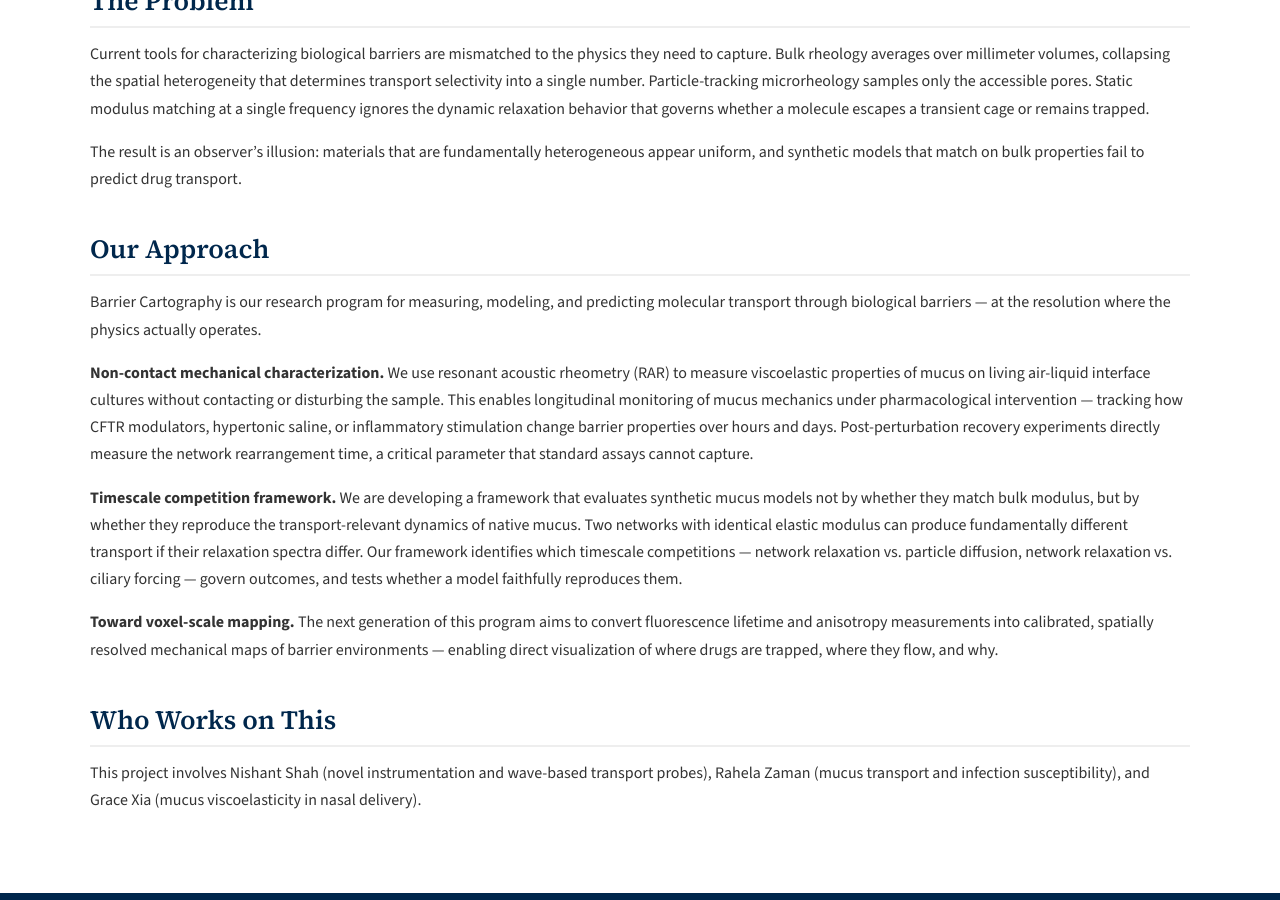
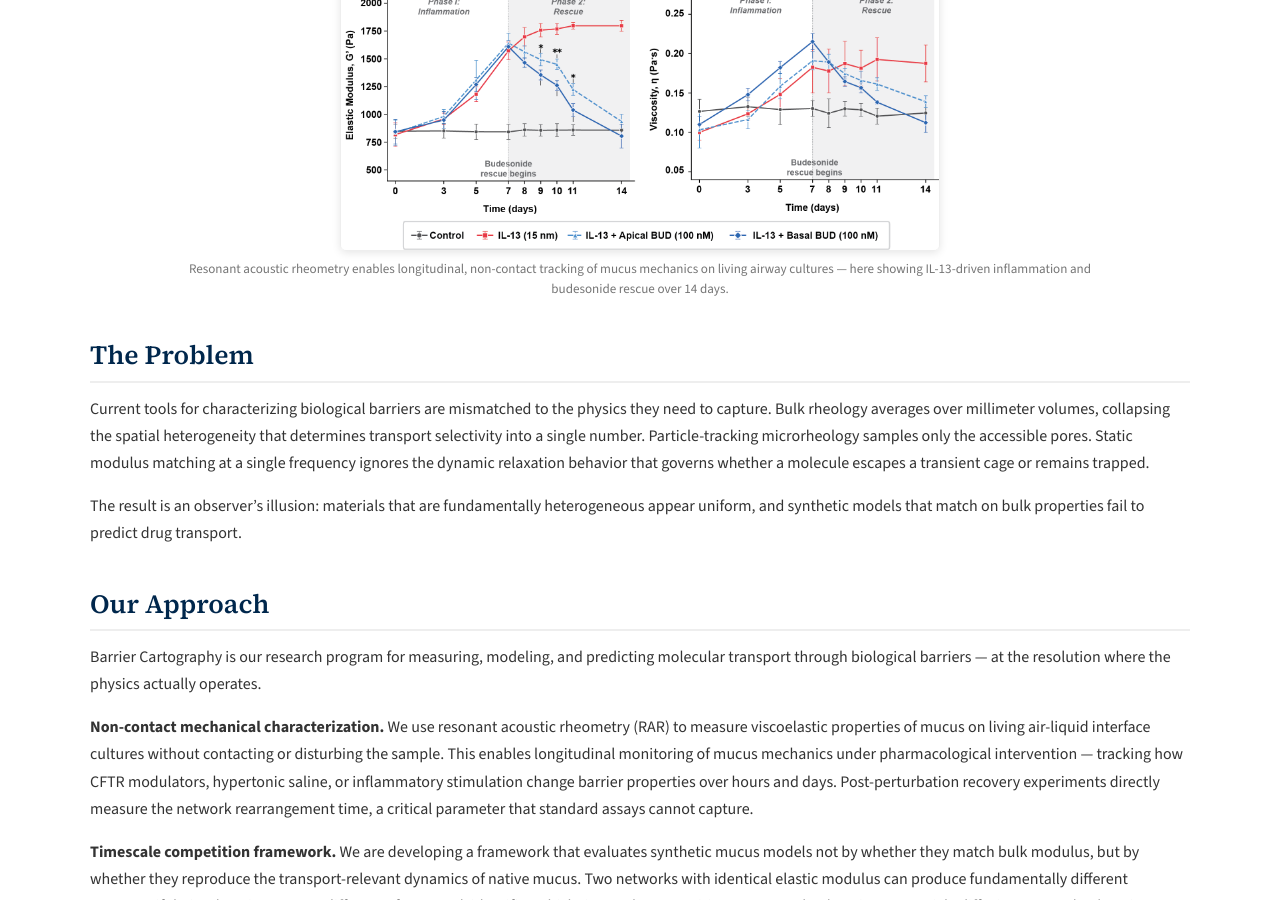
Before and after one commit to Brunaugh-Lab/Brunaugh-Lab.github.io, a Jekyll site: the page built from research/barrier-cartography.md, in a window 1280 px wide and 900 px high, scrolled down 388 px. Built offline with Jekyll 4.4.1, drawn with Linux system fonts in a browser that asks for light colours.

Commit message:
Add RAR mucus mechanics image to Barrier Cartography page
Longitudinal non-contact measurement showing IL-13 inflammation
and budesonide rescue tracked over 14 days.

Co-Authored-By: Claude Opus 4.6 <noreply@anthropic.com>

```diff
--- a/research/barrier-cartography.md
+++ b/research/barrier-cartography.md
@@ -6,6 +6,11 @@ permalink: /research/barrier-cartography/
 ---
 
 [← Back to Research](/research/)
+
+<figure class="research-figure">
+  <img src="/images/research/rar-mucus-mechanics-rescue.png" alt="Longitudinal non-contact measurement of mucus elastic modulus and viscosity on living airway cultures, showing IL-13-driven inflammation and budesonide rescue tracked over 14 days using resonant acoustic rheometry.">
+  <figcaption>Resonant acoustic rheometry enables longitudinal, non-contact tracking of mucus mechanics on living airway cultures — here showing IL-13-driven inflammation and budesonide rescue over 14 days.</figcaption>
+</figure>
 
 ## The Problem
 
```
Also changed, not shown: images/research/rar-mucus-mechanics-rescue.png (added).
